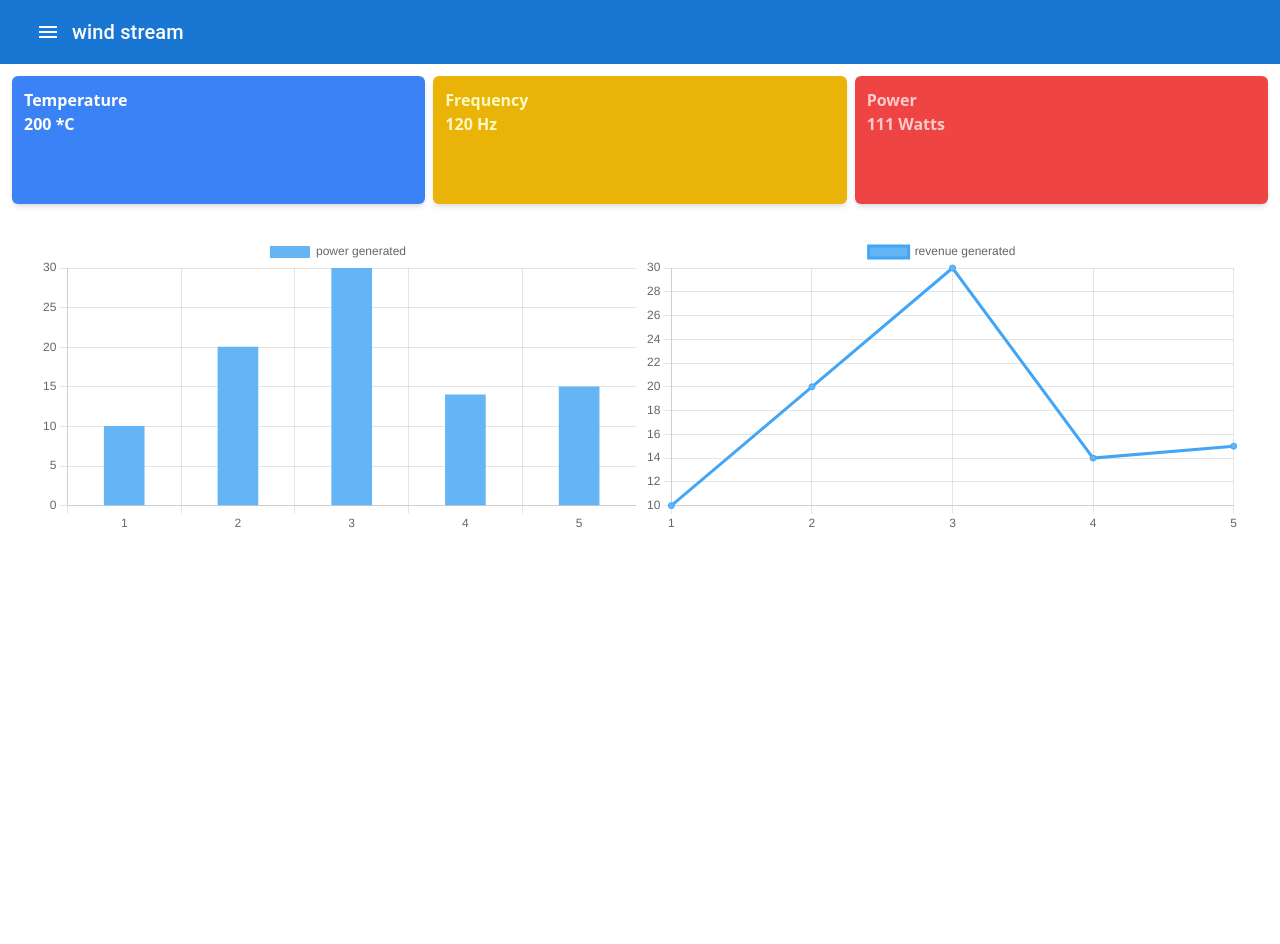
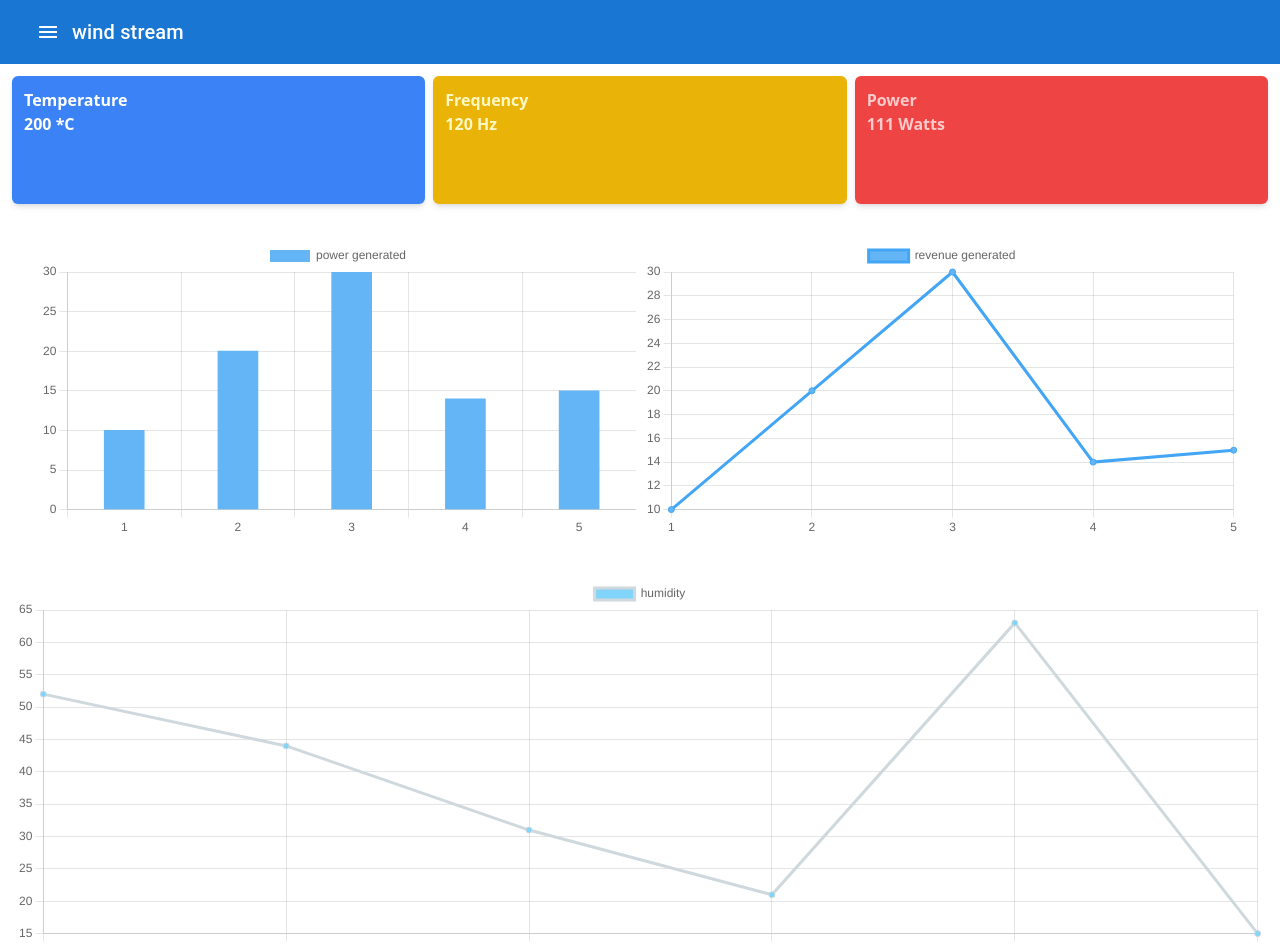
Before and after one commit to rohit20001221/windstream, a React (Create React App) app: page / in a window 1280 px wide. Shown: the top 944 px of the page. Before the commit the page ends 800 px from the top, so only its background shows below. Built offline with nearby package versions, Linux system fonts and the light colour scheme.

Commit message:
feat(graphs): adding line graph

```diff
--- a/src/containers/Home.tsx
+++ b/src/containers/Home.tsx
@@ -1,13 +1,14 @@
 import { FC } from "react";
-import { Box, colors } from "@mui/material";
+import { colors, Stack, Box } from "@mui/material";
 import { SensorDataCard } from "../components/SensorDataCard";
 import { Line, Bar } from "react-chartjs-2";
+import { LineGraph } from "./LineGraph";
 
 export const Home: FC = () => {
   return (
-    <Box>
+    <Stack direction={"column"} spacing={3}>
       {/* Display the sensor data */}
-      <Box className="p-3 grid gap-2 grid-cols-3 mb-5">
+      <Box className="p-3 grid gap-2 grid-cols-3">
         <SensorDataCard
           className={"bg-blue-500 text-white font-bold"}
           value={200}
@@ -49,7 +50,7 @@ export const Home: FC = () => {
         </Box>
 
         {/* Pie chart */}
-        <Box className="h-12">
+        <Box className="grid gap-2 grid-cols-1">
           <Line
             title="power generated"
             data={{
@@ -66,6 +67,11 @@ export const Home: FC = () => {
           />
         </Box>
       </Box>
-    </Box>
+
+      {/* display the dropdown graph here */}
+      <Box className={"grid gap-2 grid-cols-1 p-4"}>
+        <LineGraph />
+      </Box>
+    </Stack>
   );
 };
--- /dev/null
+++ b/src/containers/LineGraph.tsx
@@ -0,0 +1,24 @@
+import { FC } from "react";
+import { Line } from "react-chartjs-2";
+import { Box, colors } from "@mui/material";
+
+export const LineGraph: FC = () => {
+  return (
+    <Box className={"h-96"}>
+      <Line
+        className={"max-h-96"}
+        data={{
+          labels: [1, 2, 3, 4, 5, 6],
+          datasets: [
+            {
+              data: [52, 44, 31, 21, 63, 15],
+              borderColor: colors.blueGrey[100],
+              backgroundColor: colors.lightBlue[200],
+              label: "humidity",
+            },
+          ],
+        }}
+      />
+    </Box>
+  );
+};
```
